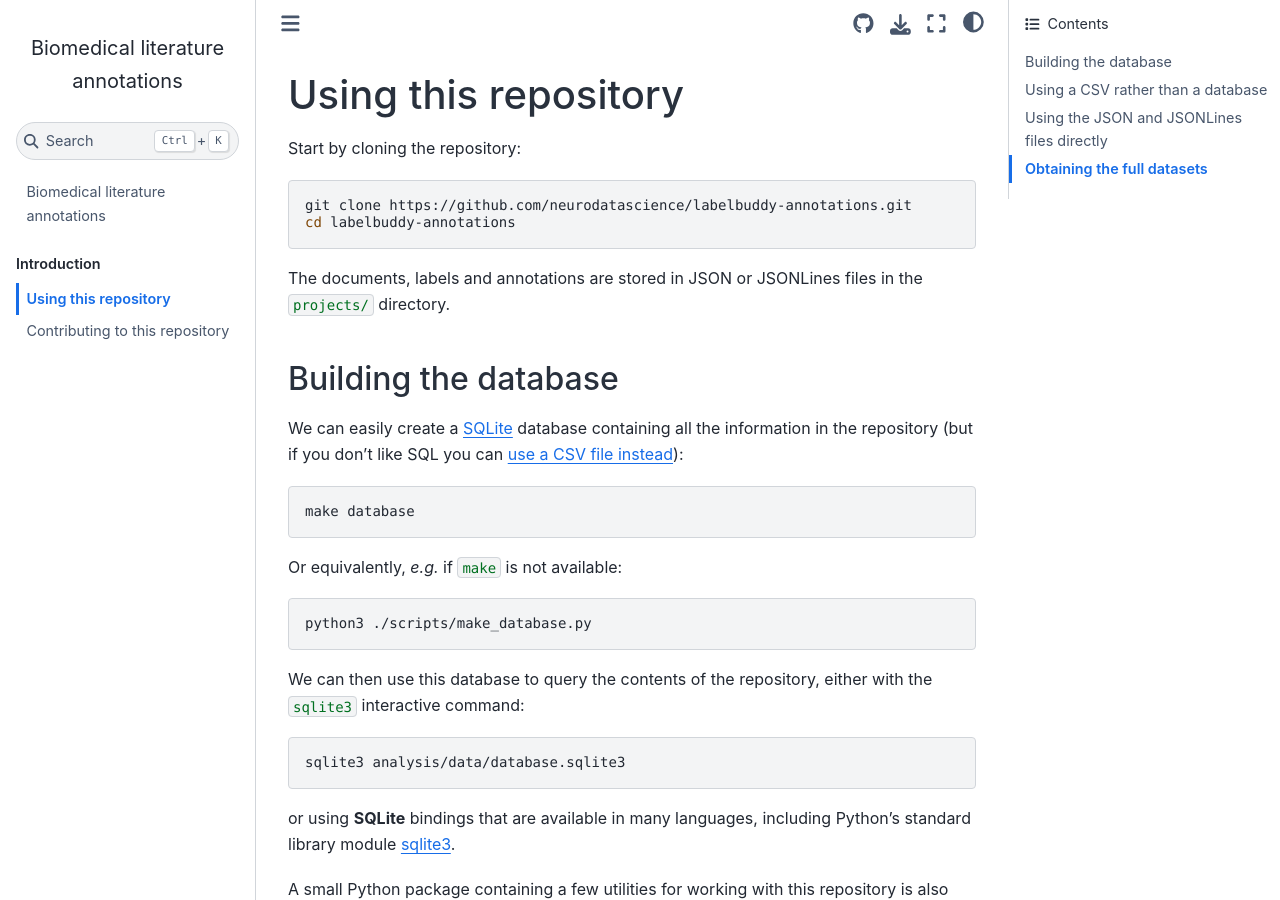
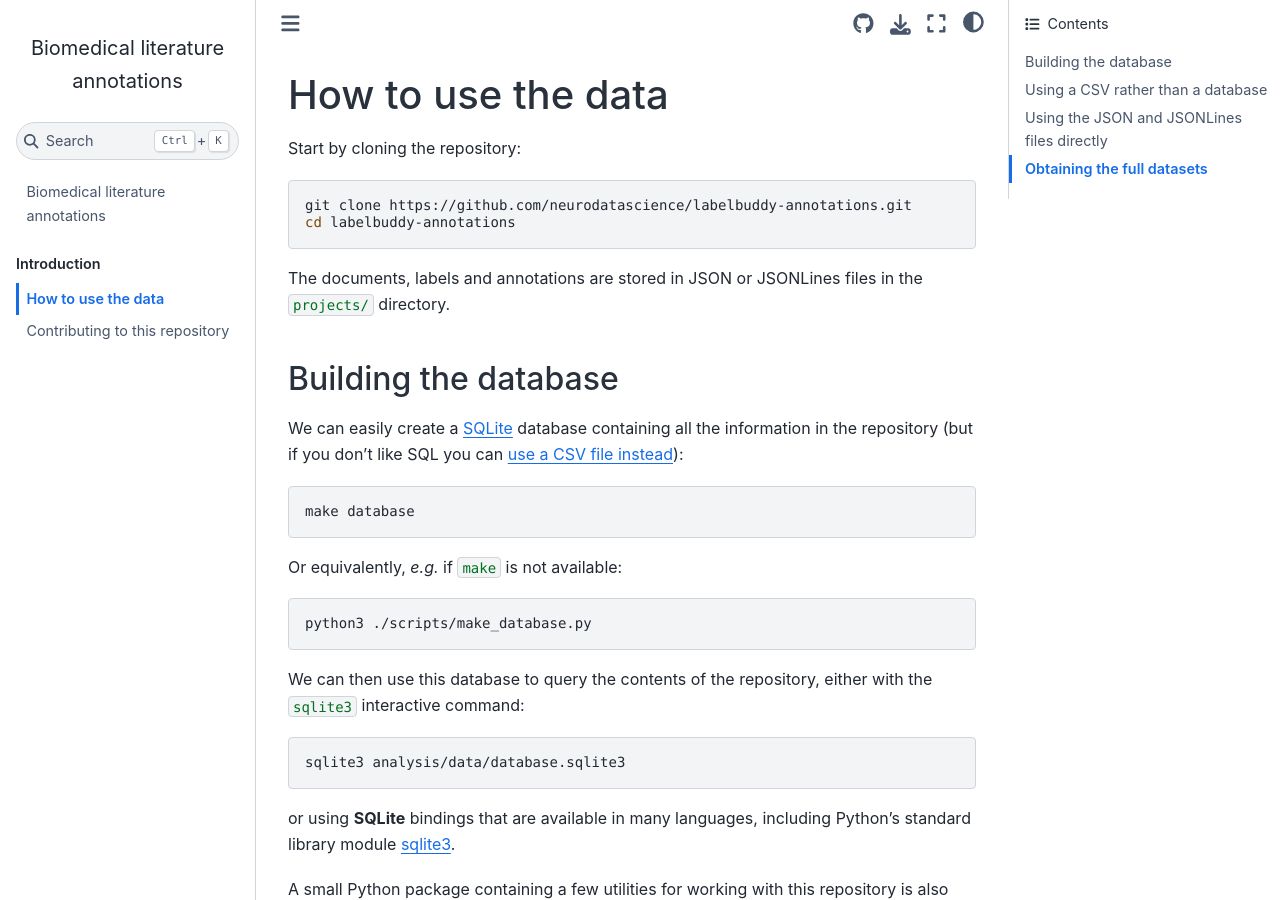
Before and after one commit to litmining/labelbuddy-annotations, a Jupyter Book: the page built from analysis/book/how_to_use_the_data.md, in a window 1280 px wide and 900 px high. Built offline with Jupyter Book 1.0.4 settings and Sphinx 7.4.7 and the Sphinx Book theme 1.1.4, drawn with Linux system fonts in a browser that asks for light colours; pages that are not in the unit, such as notebooks, are missing from menus.

Commit message:
rename using_this_repository page

```diff
--- a/analysis/book/_toc.yml
+++ b/analysis/book/_toc.yml
@@ -3,7 +3,7 @@ root: overview
 parts:
   - caption: Introduction
     chapters:
-      - file: using_this_repository
+      - file: how_to_use_the_data
       - file: contributing_to_this_repository
   - caption: Analyses
     chapters:
--- a/analysis/book/using_this_repository.md
+++ b/analysis/book/how_to_use_the_data.md
@@ -11,7 +11,7 @@ kernelspec:
   name: python3
 ---
 
-# Using this repository
+# How to use the data
 
 +++
 
```
